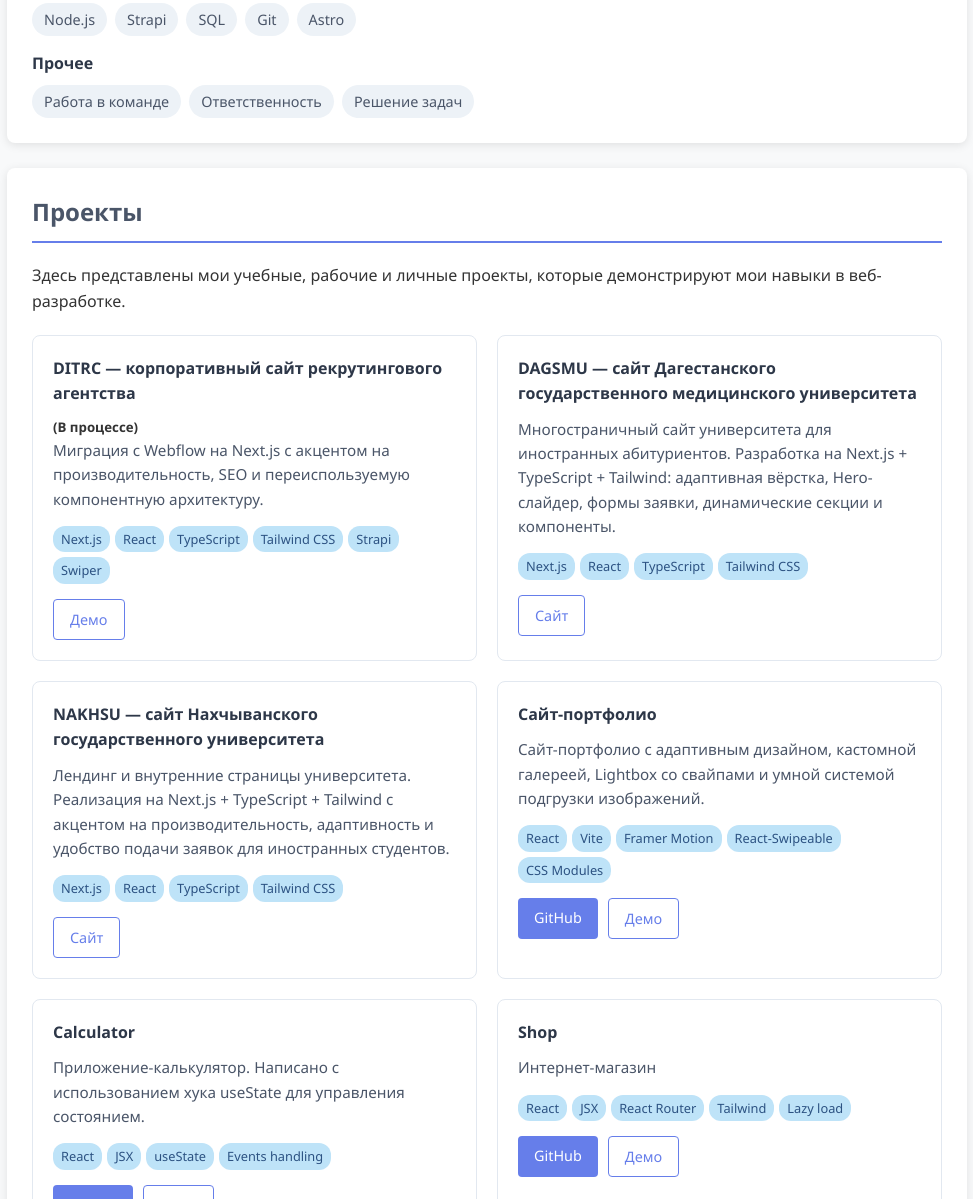
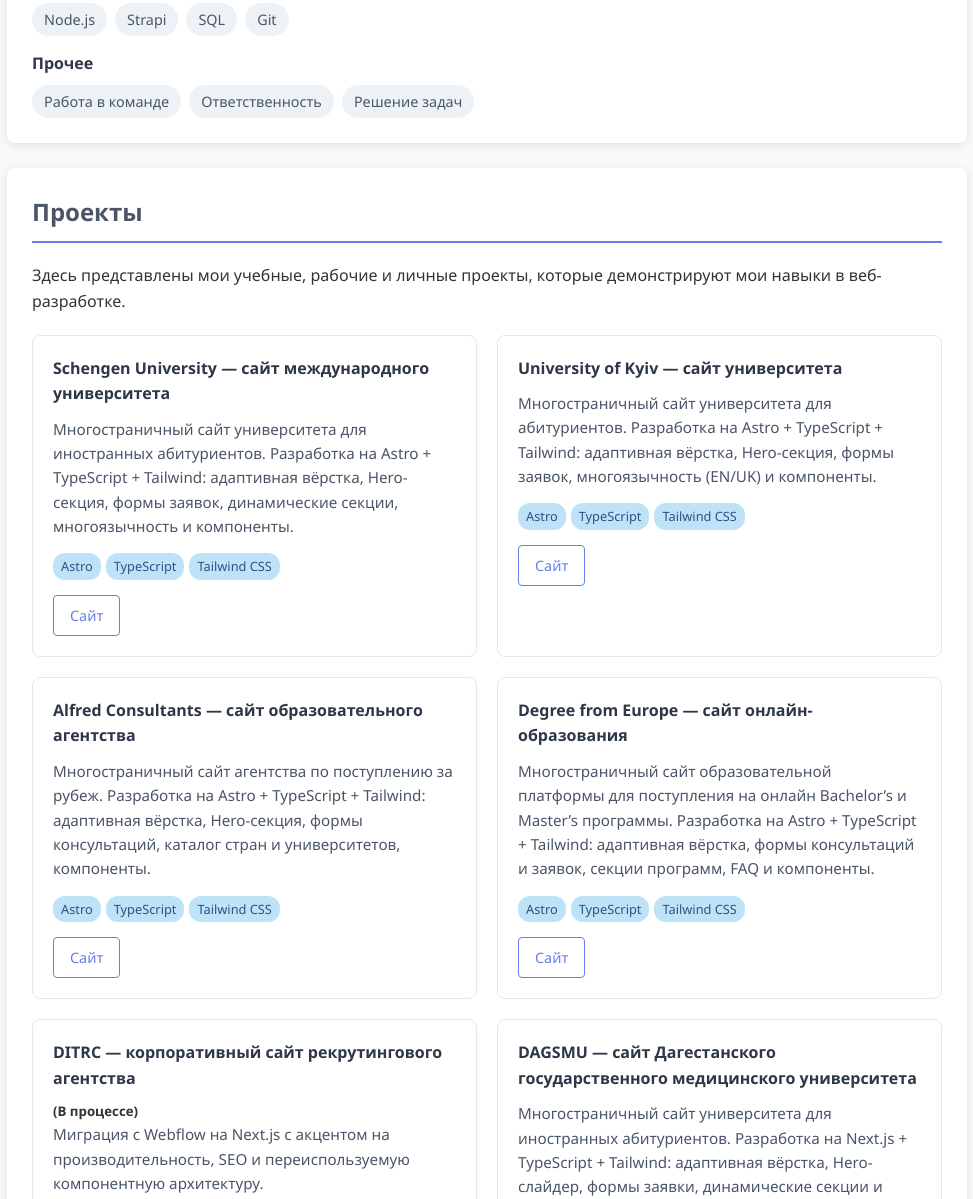
Before and after one commit to Hauryliuk-Viktoria/Hauryliuk-Viktoria.github.io, a plain HTML site: page index.html in a window 1280 px wide. Shown: the part 1652-2851 px from the top of the page, without its empty margins (153-1126 px from the left). Drawn offline with Linux system fonts and the light colour scheme; a script that the page names is missing.

Commit message:
Update index.html

```diff
--- a/index.html
+++ b/index.html
@@ -100,6 +100,7 @@
               <span class="skill-tag">CSS3</span>
               <span class="skill-tag">JavaScript (ES6+)</span>
               <span class="skill-tag">TypeScript</span>
+              <span class="skill-tag">Astro</span>
               <span class="skill-tag">React</span>
               <span class="skill-tag">Next.js</span>
               <span class="skill-tag">Redux / Redux Toolkit</span>
@@ -117,7 +118,6 @@
               <span class="skill-tag">Strapi</span>
               <span class="skill-tag">SQL</span>
               <span class="skill-tag">Git</span>
-              <span class="skill-tag">Astro</span>
             </div>
           </div>
           <div class="skill-category">
@@ -138,7 +138,70 @@
           мои навыки в веб-разработке.
         </p>
         <div class="projects-grid">
-
+    <div class="project-card">
+  <h4>Schengen University — сайт международного университета</h4>
+  <p>
+    Многостраничный сайт университета для иностранных абитуриентов.
+    Разработка на Astro + TypeScript + Tailwind: адаптивная вёрстка,
+    Hero-секция, формы заявок, динамические секции, многоязычность и компоненты.
+  </p>
+  <div class="project-tech">
+    <span class="tech-tag">Astro</span>
+    <span class="tech-tag">TypeScript</span>
+    <span class="tech-tag">Tailwind CSS</span>
+  </div>
+  <div class="project-links">
+    <a href="https://schengen.university/" class="btn btn-outline" target="_blank">Сайт</a>
+  </div>
+</div>
+          <div class="project-card">
+  <h4>University of Kyiv — сайт университета</h4>
+  <p>
+    Многостраничный сайт университета для абитуриентов.
+    Разработка на Astro + TypeScript + Tailwind: адаптивная вёрстка,
+    Hero-секция, формы заявок, многоязычность (EN/UK) и компоненты.
+  </p>
+  <div class="project-tech">
+    <span class="tech-tag">Astro</span>
+    <span class="tech-tag">TypeScript</span>
+    <span class="tech-tag">Tailwind CSS</span>
+  </div>
+  <div class="project-links">
+    <a href="https://hauryliuk-viktoria.github.io/universityofkyiv/" class="btn btn-outline" target="_blank">Сайт</a>
+  </div>
+</div>
+          <div class="project-card">
+  <h4>Alfred Consultants — сайт образовательного агентства</h4>
+  <p>
+    Многостраничный сайт агентства по поступлению за рубеж.
+    Разработка на Astro + TypeScript + Tailwind: адаптивная вёрстка,
+    Hero-секция, формы консультаций, каталог стран и университетов, компоненты.
+  </p>
+  <div class="project-tech">
+    <span class="tech-tag">Astro</span>
+    <span class="tech-tag">TypeScript</span>
+    <span class="tech-tag">Tailwind CSS</span>
+  </div>
+  <div class="project-links">
+    <a href="https://alfredconsultants.netlify.app/" class="btn btn-outline" target="_blank">Сайт</a>
+  </div>
+</div>
+          <div class="project-card">
+  <h4>Degree from Europe — сайт онлайн-образования</h4>
+  <p>
+    Многостраничный сайт образовательной платформы для поступления на онлайн Bachelor’s и Master’s программы.
+    Разработка на Astro + TypeScript + Tailwind: адаптивная вёрстка, формы консультаций и заявок,
+    секции программ, FAQ и компоненты.
+  </p>
+  <div class="project-tech">
+    <span class="tech-tag">Astro</span>
+    <span class="tech-tag">TypeScript</span>
+    <span class="tech-tag">Tailwind CSS</span>
+  </div>
+  <div class="project-links">
+    <a href="https://degreefromeurope.com/" class="btn btn-outline" target="_blank">Сайт</a>
+  </div>
+</div>
           <div class="project-card">
             <h4>DITRC — корпоративный сайт рекрутингового агентства</h4>
             <h5>(В процессе)</h5>
```
